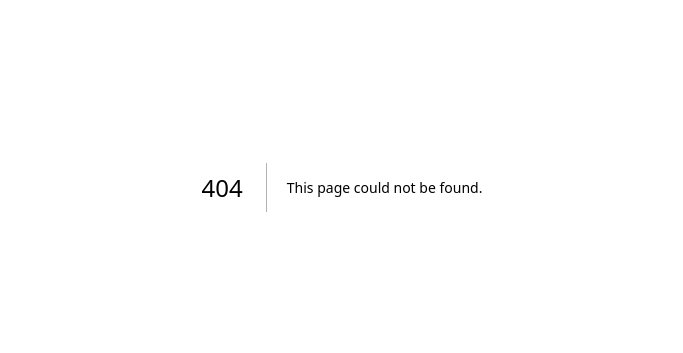
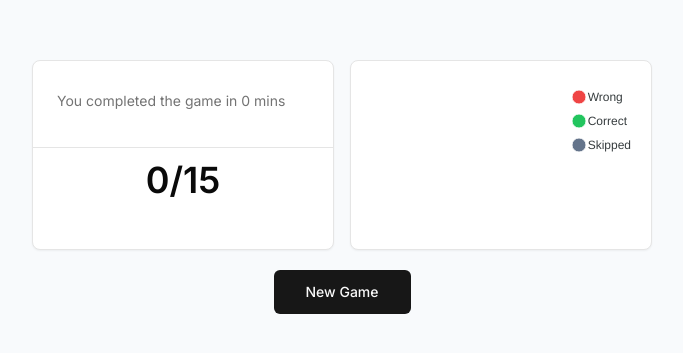
Before and after one commit to radmanesh/open-trivia-duel, a Next.js app: page /score in a window 1280 px wide. Before the commit this address had no page. Shown: the part 213-566 px from the top of the page, without its empty margins (298-981 px from the left). Built offline with nearby package versions, Linux system fonts and the light colour scheme.

Commit message:
feat: Add score page

```diff
--- /dev/null
+++ b/src/app/score/page.tsx
@@ -0,0 +1,70 @@
+"use client";
+
+import {
+  Card,
+  CardContent,
+  CardDescription,
+  CardHeader,
+  CardTitle,
+} from "@/components/ui/card";
+import { useMemo } from "react";
+import Chart from "react-apexcharts";
+import { useRouter } from "next/navigation";
+import { Button } from "@/components/ui/button";
+import { Separator } from "@/components/ui/separator";
+import { useGameContext } from "@/contexts/game-provider";
+
+export default function ScorePage() {
+  const router = useRouter();
+  const { game, resetGame } = useGameContext();
+
+  const totalQuestions = useMemo(
+    () => game.questionsPerRound * game.totalRounds,
+    [game]
+  );
+
+  const handleNewGameClick = () => {
+    resetGame();
+    router.push("/");
+  };
+
+  return (
+    <main className="flex min-h-screen flex-col items-center justify-center space-y-5 bg-slate-50/95">
+      <div className="grid grid-cols-2 gap-4">
+        <Card className="space-y-3">
+          <CardHeader>
+            <CardTitle>{game.player}</CardTitle>
+            <CardDescription>
+              You completed the game in {game.duration / 60_000} mins
+            </CardDescription>
+          </CardHeader>
+          <Separator orientation="horizontal" />
+          <CardContent>
+            <p className="text-4xl font-semibold text-center">
+              {game.answers.correct}/{totalQuestions}
+            </p>
+          </CardContent>
+        </Card>
+        <Card>
+          <div className="flex flex-col items-center justify-center">
+            <Chart
+              type="pie"
+              series={[
+                game.answers.wrong,
+                game.answers.correct,
+                game.answers.skipped,
+              ]}
+              options={{
+                labels: ["Wrong", "Correct", "Skipped"],
+                colors: ["#ef4444", "#22c55e", "#64748b"],
+              }}
+            />
+          </div>
+        </Card>
+      </div>
+      <Button size="lg" onClick={handleNewGameClick}>
+        New Game
+      </Button>
+    </main>
+  );
+}
```
